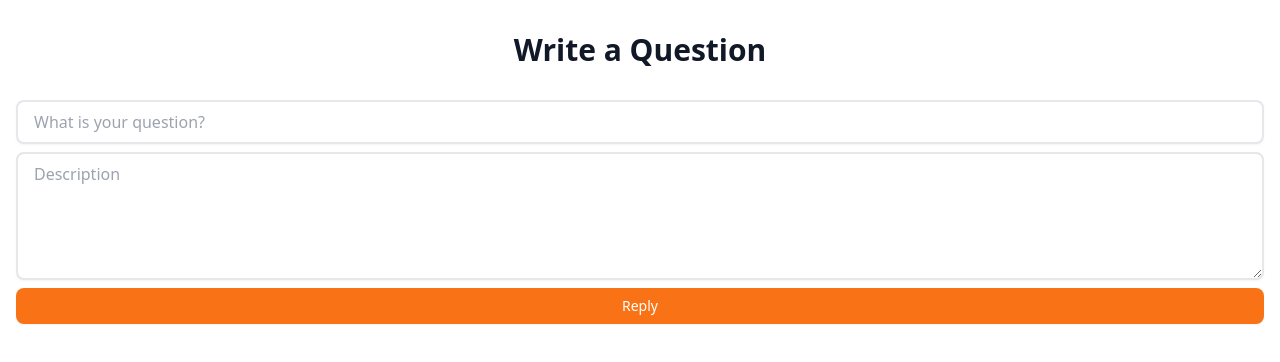
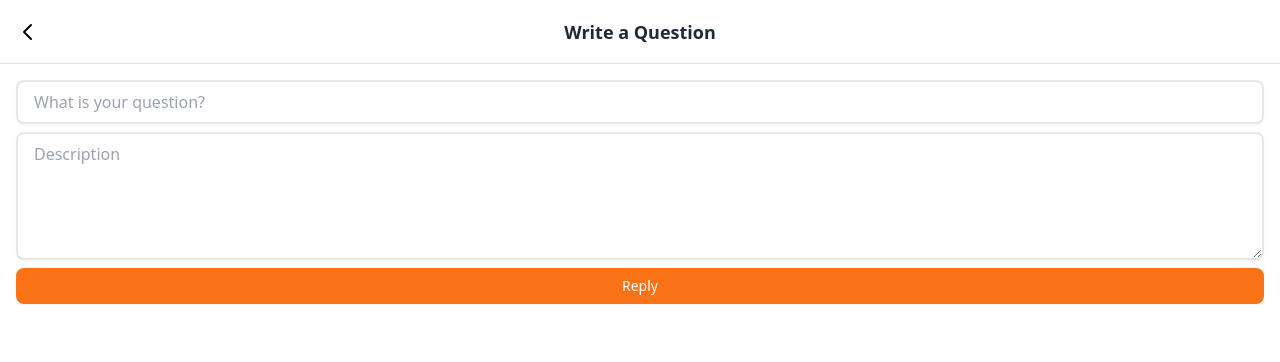
Before and after one commit to jinyongp/carrot-market, a Next.js app: page /community/write in a window 1280 px wide. Shown: the top 362 px of the page. Built offline with nearby package versions, Linux system fonts and the light colour scheme.

Commit message:
Feat: Layout 세부 연결

```diff
--- a/components/layout.tsx
+++ b/components/layout.tsx
@@ -33,7 +33,7 @@ export default function Layout({
         >
           {canGoBack && <ChevronLeftIcon className="w-6 aspect-square" />}
         </button>
-        <h1 className="grow text-gray-800 font-bold text-lg text-center">
+        <h1 className="grow text-gray-800 font-bold text-lg flex justify-center whitespace-nowrap">
           {title}
         </h1>
         <button className="grow" role="none"></button>
--- a/pages/community/write.tsx
+++ b/pages/community/write.tsx
@@ -1,9 +1,9 @@
+import Layout from '../../components/layout';
+
 export default function Write() {
   return (
-    <div className="px-4 py-8 space-y-8">
-      <h1 className="text-gray-900 font-bold text-3xl text-center">
-        Write a Question
-      </h1>
+    <Layout title="Write a Question" canGoBack hasTabBar={false}>
+      <div className="p-4 space-y-8">
         <form className="space-y-2">
           <input
             required
@@ -21,5 +21,6 @@ export default function Write() {
           <button className="btn-primary">Reply</button>
         </form>
       </div>
+    </Layout>
   );
 }
--- a/pages/items/upload.tsx
+++ b/pages/items/upload.tsx
@@ -1,11 +1,10 @@
 import { PhotographIcon, UploadIcon } from '@heroicons/react/outline';
+import Layout from '../../components/layout';
 
 export default function Upload() {
   return (
+    <Layout title="Upload New Product" canGoBack hasTabBar={false}>
       <div className="px-4 py-8 flex flex-col gap-8">
-      <h1 className="text-gray-900 font-bold text-3xl text-center">
-        Upload New Product
-      </h1>
         <label className="cursor-pointer flex justify-center items-center p-16 rounded-lg border-dashed border-4 border-gray-300 text-gray-500 hover:border-orange-500 transition-colors group">
           <div className="w-16 h-16 overflow-hidden">
             <PhotographIcon className="w-16 h-16 transition-transform group-hover:-translate-y-16 duration-200" />
@@ -36,5 +35,6 @@ export default function Upload() {
         </label>
         <button className="btn-primary">Upload product</button>
       </div>
+    </Layout>
   );
 }
--- /dev/null
+++ b/pages/streams/create.tsx
@@ -0,0 +1,9 @@
+import Layout from '../../components/layout';
+
+export default function CreateStream() {
+  return (
+    <Layout title="Create Live Stream" canGoBack hasTabBar={false}>
+      <div>Create</div>
+    </Layout>
+  );
+}
--- a/pages/streams/index.tsx
+++ b/pages/streams/index.tsx
@@ -7,7 +7,7 @@ export default function Streams() {
   const { push, pathname } = useRouter();
 
   return (
-    <Layout title="라이브 스트리밍">
+    <Layout title="Live Streams">
       <ul className="p-4 space-y-4">
         {[...Array(10)].map((_, i) => (
           <li
@@ -20,7 +20,7 @@ export default function Streams() {
           </li>
         ))}
       </ul>
-      <Fab path={`${pathname}/upload`}>
+      <Fab path={`${pathname}/create`}>
         <VideoCameraIcon className="w-6 h-6" />
       </Fab>
     </Layout>
```
Lines whose indentation alone changed are shown as unchanged.
